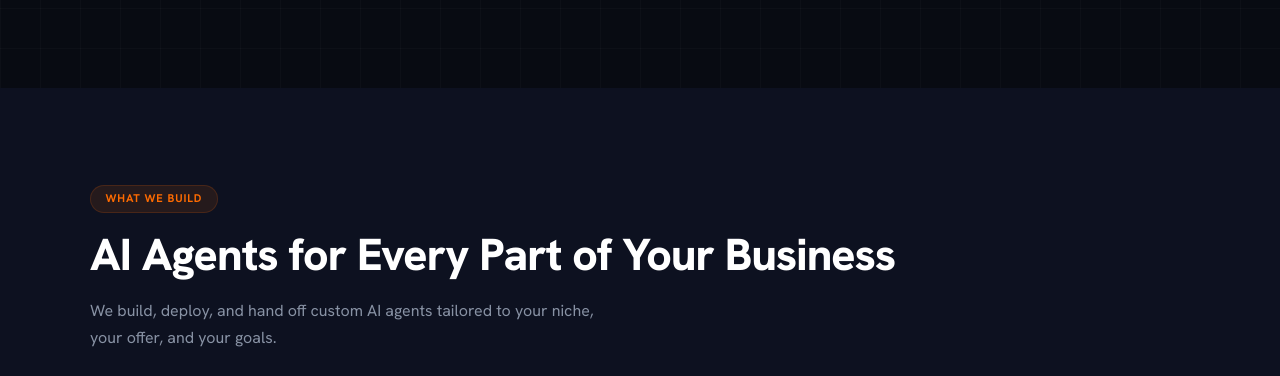
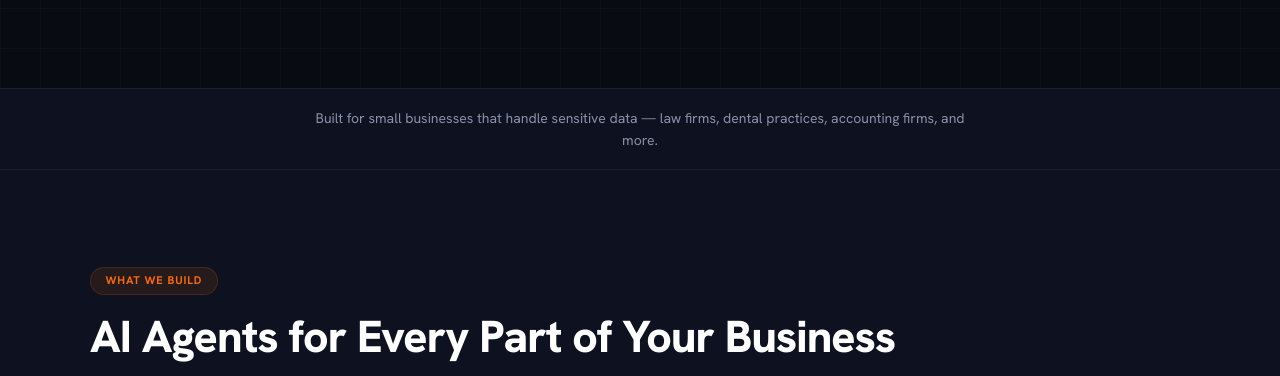
Before and after one commit to Jcapalot18/autoflow-agency, a website: page index.html in a window 1280 px wide. Shown: the part 712-1088 px from the top of the page. Drawn offline with Linux system fonts and the light colour scheme.

Commit message:
feat(trust-band): replace fake trust section with honest positioning line
The fake logos/numbers weren't in the current HTML (removed previously).
Added an honest trust band between hero and services:
'Built for small businesses that handle sensitive data — law firms,
dental practices, accounting firms, and more.'

Co-Authored-By: Claude Sonnet 4.6 <noreply@anthropic.com>

```diff
--- a/index.html
+++ b/index.html
@@ -228,6 +228,14 @@
       margin-bottom: 1rem; letter-spacing: -0.02em; line-height: 1.15;
     }
     .section-sub { font-size: 1rem; color: var(--muted); max-width: 540px; line-height: 1.72; }
+
+    /* ── TRUST BAND ────────────────────────────────────────────── */
+    .trust-band {
+      background: var(--bg2);
+      border-top: 1px solid var(--border-dim); border-bottom: 1px solid var(--border-dim);
+      padding: 1.1rem 1.5rem; text-align: center; position: relative; z-index: 1;
+    }
+    .trust-band p { color: var(--muted); font-size: 0.875rem; max-width: 680px; margin: 0 auto; line-height: 1.6; }
 
     /* ── SERVICES ──────────────────────────────────────────────── */
     #services { background: var(--bg2); }
@@ -711,6 +719,11 @@
     </div>
   </div>
 </section>
+
+<!-- ── TRUST BAND ────────────────────────────────────────────── -->
+<div class="trust-band">
+  <p>Built for small businesses that handle sensitive data — law firms, dental practices, accounting firms, and more.</p>
+</div>
 
 <!-- ── SERVICES ─────────────────────────────────────────────── -->
 <section id="services">
```
